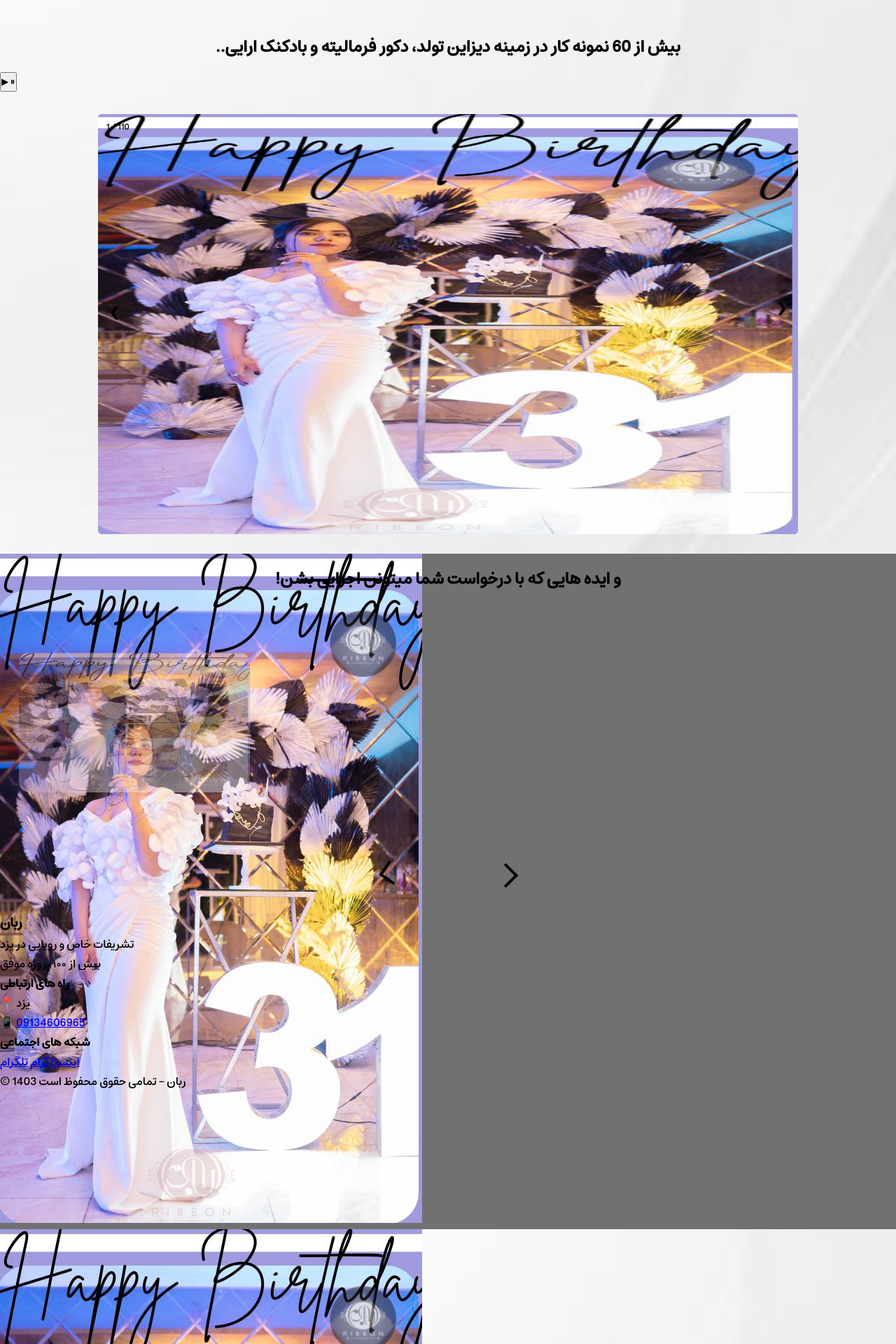
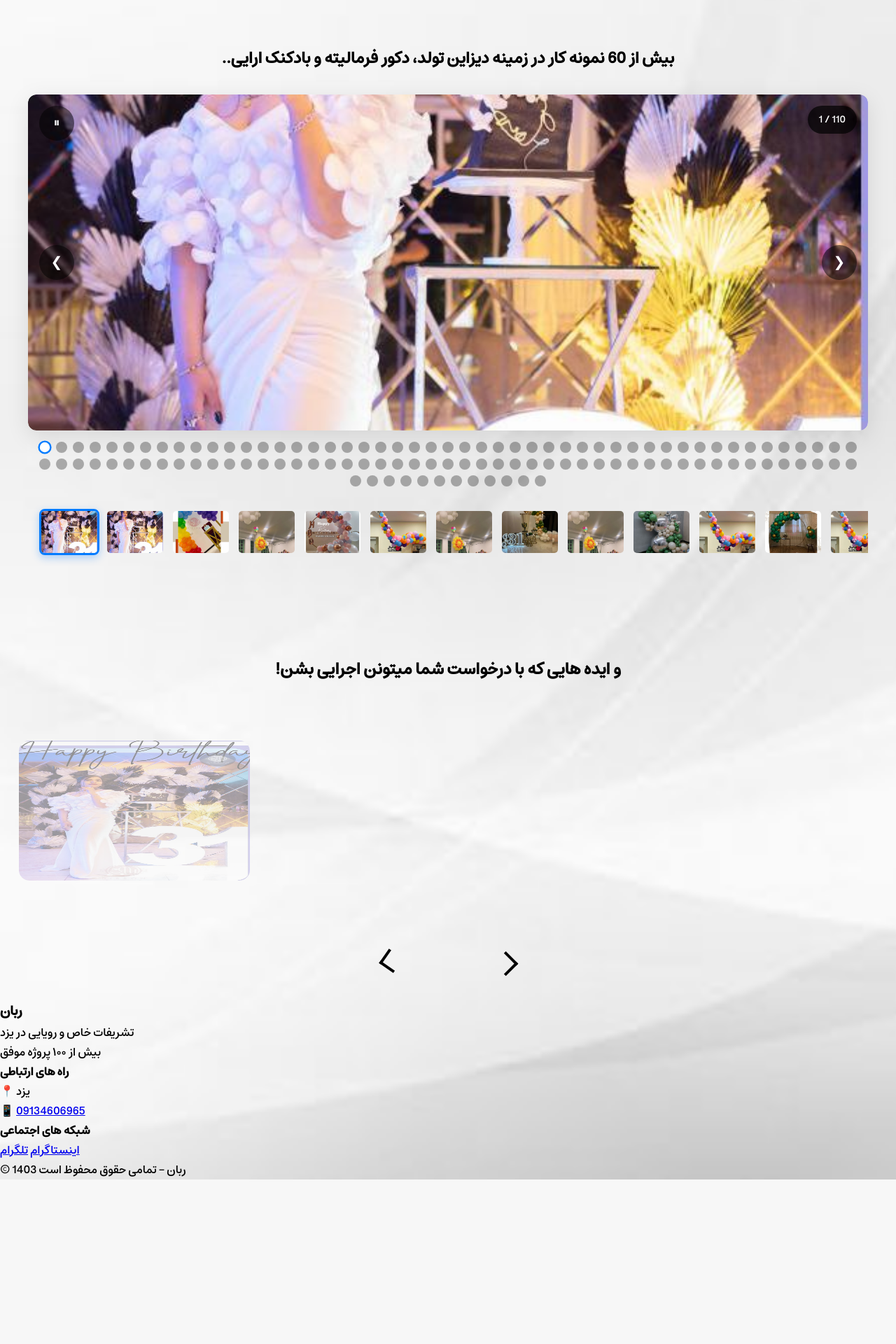
Before and after one commit to Yasin-Rahimi/Ceremony-Celebration-Website, a PHP site: page / in a window 1280 px wide; the page is wider, and only the part inside the window is pictured. Shown: the part 714-2634 px from the top of that part at 70% size. After the commit the page ends 2399 px from the top of that part, so only its background shows below. Run offline with PHP 8.4, Linux system fonts and the light colour scheme.

Commit message:
Auto-commit: Agent tool execution

```diff
--- a/style.css
+++ b/style.css
@@ -153,104 +153,263 @@
 /* ------------------ Nemoone kar ------------------*/
 
 #nemoone{
-    height: 720px;
+    min-height: 100vh;
+    padding: 2rem 0;
 }
 .introduce-section{
-    height: 70px;
+    height: auto;
     display: flex;
     text-align: center;
     justify-content: center;
     align-items: center;
+    margin-bottom: 2rem;
 }
 .nemoone-text{
     font-family: the-medium;
-    font-size: 23px;
+    font-size: clamp(1rem, 2.5vw, 1.4rem);
     font-weight: bolder;
     display: flex;
     align-items: center;
+    text-align: center;
+    padding: 0 1rem;
 }
 
-/* Slideshow container */
-
-.slideshow-container {
-    height: 660px;
-    overflow-y: hidden;
-    width: 1000px;
-    place-self: center;
+/* Enhanced Slider Container */
+.enhanced-slider-container {
+    max-width: 1200px;
+    margin: 0 auto;
     position: relative;
 }
 
-  /* Hide the images by default */
-  .mySlides {
-    border-radius: 5px;
-    height: 600px;
-    overflow-y: hidden;
+/* Auto-play Controls */
+.slider-controls {
+    position: absolute;
+    top: 1rem;
+    left: 1rem;
+    z-index: 10;
+}
+
+.autoplay-btn {
+    width: 50px;
+    height: 50px;
+    border-radius: 50%;
+    border: none;
+    background: rgba(0, 0, 0, 0.5);
+    color: white;
+    cursor: pointer;
+    display: flex;
+    align-items: center;
+    justify-content: center;
+    transition: all 0.3s ease;
+    font-size: 18px;
+}
+
+.autoplay-btn:hover {
+    background: rgba(0, 0, 0, 0.7);
+    transform: scale(1.1);
+}
+
+.autoplay-btn .pause-icon {
     display: none;
 }
-  .mySlides img{
+
+.autoplay-btn.playing .play-icon {
+    display: none;
+}
+
+.autoplay-btn.playing .pause-icon {
+    display: block;
+}
+
+/* Main Slideshow Container */
+.slideshow-container {
+    width: 100%;
+    height: 60vh;
+    min-height: 400px;
+    max-height: 500px;
+    position: relative;
+    border-radius: 12px;
+    overflow: hidden;
+    box-shadow: 0 8px 32px rgba(0, 0, 0, 0.1);
+}
+
+/* Slides */
+.mySlides {
+    position: absolute;
+    top: 0;
+    left: 0;
     width: 100%;
     height: 100%;
-    object-fit: fill;
+    display: none;
+    border-radius: 12px;
+    overflow: hidden;
 }
 
-  /* Next & previous buttons */
-  .prev, .next {
-    cursor: pointer;
-    position: relative;
-    width: auto;
-    margin-top: -22px;
-    padding: 16px;
-    color: rgb(0, 0, 0);
-    font-weight: bold;
-    font-size: 18px;
-    border-radius: 0 3px 3px 0;
-    user-select: none;
-    top: 300px;
+.mySlides img {
+    width: 100%;
+    height: 100%;
+    object-fit: cover;
+    transition: transform 0.4s ease;
 }
 
-  /* Position the "next button" to the right */
-  .next {
-    position: absolute;
-    right: 0;
-    border-radius: 3px 0 0 3px;
+.mySlides:hover img {
+    transform: scale(1.02);
 }
 
-  /* On hover, add a black background color with a little bit see-through */
-  .prev:hover, .next:hover {
-    background-color: rgba(0,0,0,0.8);
+/* Navigation Arrows */
+.prev, .next {
+    position: absolute;
+    top: 50%;
+    transform: translateY(-50%);
+    width: 50px;
+    height: 50px;
+    background: rgba(0, 0, 0, 0.5);
+    color: white;
+    border: none;
+    border-radius: 50%;
+    cursor: pointer;
+    font-size: 20px;
+    display: flex;
+    align-items: center;
+    justify-content: center;
+    transition: all 0.3s ease;
+    z-index: 5;
+    user-select: none;
 }
 
-  /* Caption text */
-  .text {
-    color: #f2f2f2;
-    font-size: 15px;
-    padding: 8px 12px;
-    position: absolute;
-    bottom: 8px;
-    width: 100%;
-    text-align: center;
+.prev {
+    left: 1rem;
 }
 
-  /* Number text (1/3 etc) */
+.next {
+    right: 1rem;
+}
+
+.prev:hover, .next:hover {
+    background: rgba(0, 0, 0, 0.8);
+    transform: translateY(-50%) scale(1.1);
+}
+
+/* Number Text */
 .numbertext {
-    color: #000000;
-    font-size: 12px;
-    padding: 8px 12px;
     position: absolute;
+    top: 1rem;
+    right: 1rem;
+    background: rgba(0, 0, 0, 0.7);
+    color: white;
+    padding: 0.5rem 1rem;
+    border-radius: 20px;
+    font-size: 14px;
+    z-index: 3;
 }
-  .active, .dot:hover {
-    background-color: #717171;
+
+/* Dots Container */
+.dots-container {
+    display: flex;
+    justify-content: center;
+    align-items: center;
+    gap: 0.5rem;
+    margin-top: 1rem;
+    flex-wrap: wrap;
+    padding: 0 1rem;
+}
+
+.dot {
+    width: 12px;
+    height: 12px;
+    border-radius: 50%;
+    background: rgba(0, 0, 0, 0.3);
+    cursor: pointer;
+    transition: all 0.3s ease;
+    border: 2px solid transparent;
+}
+
+.dot:hover {
+    background: rgba(0, 0, 0, 0.5);
+    transform: scale(1.2);
+}
+
+.dot.active {
+    background: white;
+    border-color: #007bff;
+    transform: scale(1.2);
+}
+
+/* Thumbnails Container */
+.thumbnails-container {
+    margin-top: 1rem;
+    position: relative;
+}
+
+.thumbnails-wrapper {
+    display: flex;
+    gap: 0.5rem;
+    overflow-x: auto;
+    padding: 1rem;
+    scroll-behavior: smooth;
+    scrollbar-width: thin;
+    scrollbar-color: rgba(0, 0, 0, 0.3) transparent;
+}
+
+.thumbnails-wrapper::-webkit-scrollbar {
+    height: 6px;
+}
+
+.thumbnails-wrapper::-webkit-scrollbar-track {
+    background: rgba(0, 0, 0, 0.1);
+    border-radius: 3px;
+}
+
+.thumbnails-wrapper::-webkit-scrollbar-thumb {
+    background: rgba(0, 0, 0, 0.3);
+    border-radius: 3px;
+}
+
+.thumbnails-wrapper::-webkit-scrollbar-thumb:hover {
+    background: rgba(0, 0, 0, 0.5);
+}
+
+.thumbnail {
+    flex-shrink: 0;
+    width: 80px;
+    height: 60px;
+    border-radius: 8px;
+    overflow: hidden;
+    cursor: pointer;
+    transition: all 0.3s ease;
+    border: 3px solid transparent;
+    position: relative;
+}
+
+.thumbnail img {
+    width: 100%;
+    height: 100%;
+    object-fit: cover;
+    transition: transform 0.3s ease;
+}
+
+.thumbnail:hover {
+    transform: translateY(-2px);
+    box-shadow: 0 4px 12px rgba(0, 0, 0, 0.2);
+}
+
+.thumbnail:hover img {
+    transform: scale(1.1);
+}
+
+.thumbnail.active {
+    border-color: #007bff;
+    box-shadow: 0 4px 12px rgba(0, 123, 255, 0.3);
 }
 
 /* Fading animation */
 .fade {
-    animation-name: fade;
-    animation-duration: 0.6s;
+    animation: fade 0.4s ease-in-out;
 }
 
 @keyframes fade {
-    from {opacity: .4}
-    to {opacity: 1}
+    from { opacity: 0; transform: scale(1.02); }
+    to { opacity: 1; transform: scale(1); }
 }
 
 
```
Lines whose indentation alone changed are shown as unchanged.
